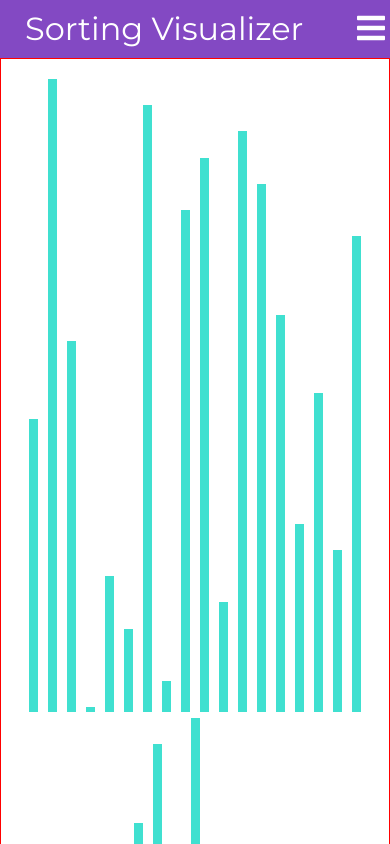
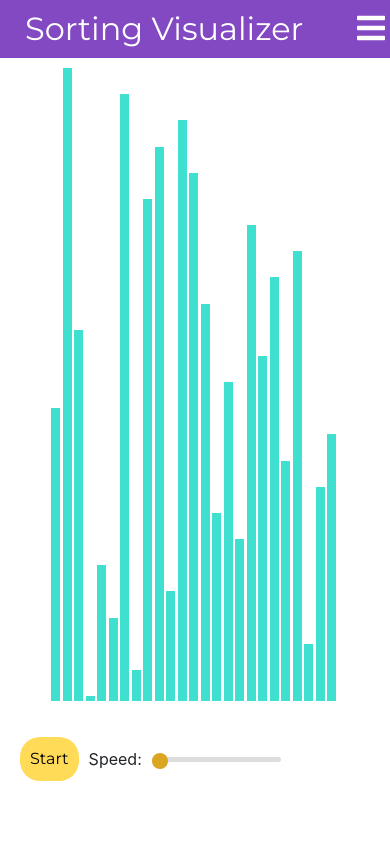
Before and after one commit to Blastoise/Sorting-Visualizer, a React (Create React App) app: page / in a window 390 px wide. Shown: the top 844 px of the page. Built offline with nearby package versions, Linux system fonts and the light colour scheme.

Commit message:
Added media queries for responsiveness

```diff
--- a/src/components/Visualizer.css
+++ b/src/components/Visualizer.css
@@ -1,11 +1,17 @@
+* {
+  margin: 0;
+  padding: 0;
+  box-sizing: border-box;
+}
 .cont {
   /* position: absolute; */
   width: 100%;
+  height: 75%;
   text-align: center;
-  padding: 20px;
+  padding: 10px;
   /* margin-left: 50%;
   margin-top: 5%; */
-  border: 1px solid red;
+  /* border: 5px solid red; */
   /* top: 50%;
   left: 50%;
   transform: translate(-50%, -50%); */
@@ -14,8 +20,8 @@
 .data {
   background-color: blue;
   display: inline-block;
-  width: 15px;
-  margin: 0 5px;
+  /* width: 15px; */
+  margin-right: 5px;
 }
 
 .play-pause {
@@ -119,3 +125,39 @@ input[type="range"]:focus::-webkit-slider-runnable-track {
 .closebtn:hover {
   color: black;
 }
+
+@media (max-width: 675px) {
+  .data {
+    margin-right: 3.5px !important;
+  }
+}
+
+@media (max-width: 630px) {
+  .data {
+    margin-right: 3px !important;
+  }
+}
+
+@media (max-width: 420px) {
+  .data {
+    margin-right: 2.5px !important;
+  }
+}
+
+@media (max-width: 375px) {
+  .data {
+    margin-right: 2px !important;
+  }
+}
+
+@media (max-width: 330px) {
+  .data {
+    margin-right: 1.5px !important;
+  }
+}
+
+@media (max-width: 275px) {
+  .data {
+    margin-right: 1px !important;
+  }
+}
```
